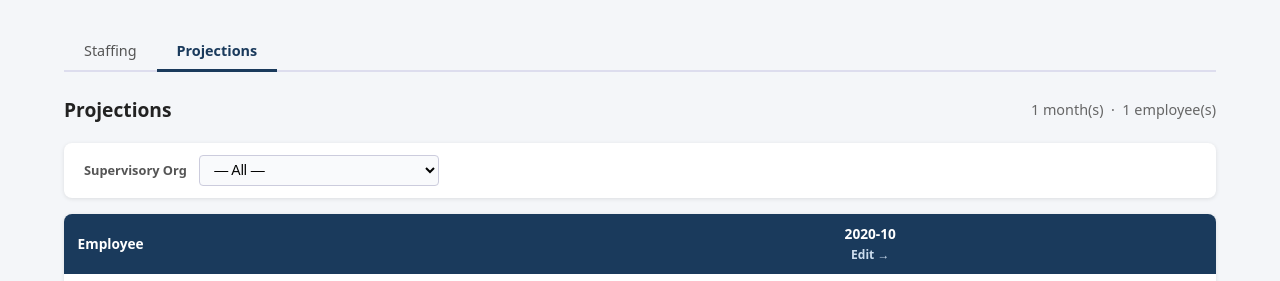
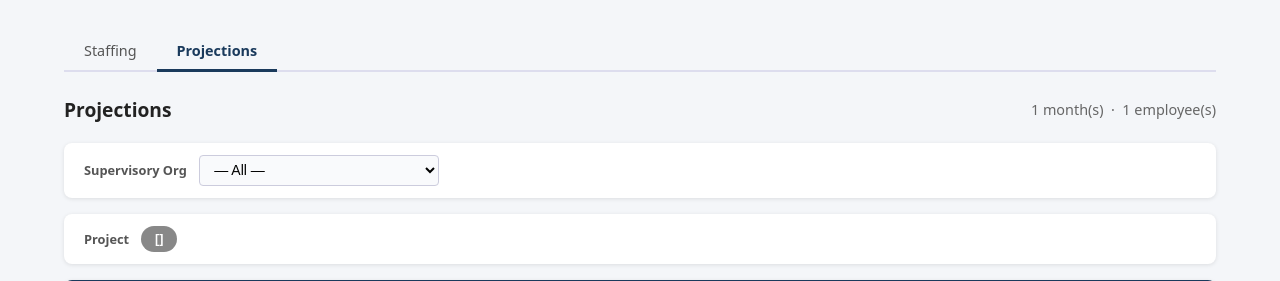
Before and after one commit to kkdt/claude-company, a Flask app: template templates/staffing_projections.html in a window 1280 px wide. Shown: the part 63-344 px from the top of the page. Run offline with Flask 3, Linux system fonts and the light colour scheme; the template is opened without the code that fills it: most values are stand-ins (such as "Sample title", 1, 10 or a date in 2020).

Commit message:
Color code project tags in Staffing Projections

```diff
--- a/templates/staffing_projections.html
+++ b/templates/staffing_projections.html
@@ -53,6 +53,19 @@
   }
   .filter-bar select:focus { outline: none; border-color: #1a3a5c; }
   .filter-count { font-size: 0.8rem; color: #888; }
+  .proj-filter-bar {
+    background: #fff; border-radius: 8px; box-shadow: 0 1px 4px rgba(0,0,0,.1);
+    padding: 0.75rem 1.25rem; margin-bottom: 1rem;
+    display: flex; align-items: center; gap: 0.5rem; flex-wrap: wrap;
+  }
+  .proj-filter-bar label { font-size: 0.8rem; font-weight: 600; color: #555; white-space: nowrap; margin-right: 0.25rem; }
+  .proj-filter-btn {
+    padding: 0.25rem 0.75rem; border-radius: 999px; border: 2px solid transparent;
+    font-size: 0.78rem; font-weight: 600; cursor: pointer; background: #e8f0fe; color: #1a3a5c;
+    transition: opacity .15s, box-shadow .15s;
+  }
+  .proj-filter-btn:hover { opacity: 0.85; }
+  .proj-filter-btn.active { border-color: rgba(0,0,0,.35); box-shadow: 0 0 0 2px rgba(0,0,0,.15); }
 
   /* Modal */
   .modal-backdrop {
@@ -119,11 +132,26 @@ const EMPLOYEE_DATA = {
   }{% if not loop.last %},{% endif %}
   {% endfor %}
 };
-const PROJ_DESCRIPTIONS = {
+const PROJ_META = {
   {% for pid, proj in proj_map.items() %}
-  {{ pid | tojson }}: {{ (proj.project_description or '') | tojson }}{% if not loop.last %},{% endif %}
+  {{ pid | tojson }}: {
+    "description": {{ (proj.project_description or '') | tojson }},
+    "color": {{ (proj.project_color or '') | tojson }}
+  }{% if not loop.last %},{% endif %}
   {% endfor %}
 };
+
+function projTagStyle(pid) {
+  const color = (PROJ_META[pid] || {}).color;
+  if (!color) return '';
+  // Compute relative luminance to pick contrasting text color
+  const r = parseInt(color.slice(1,3), 16) / 255;
+  const g = parseInt(color.slice(3,5), 16) / 255;
+  const b = parseInt(color.slice(5,7), 16) / 255;
+  const lum = 0.2126 * r + 0.7152 * g + 0.0722 * b;
+  const text = lum > 0.45 ? '#222' : '#fff';
+  return `background:${color};color:${text};`;
+}
 </script>
 
 <div class="subnav">
@@ -149,7 +177,7 @@ const PROJ_DESCRIPTIONS = {
 {% set orgs = employees | map(attribute='supervisor_organization') | select | unique | sort | list %}
 <div class="filter-bar">
   <label for="org-filter">Supervisory Org</label>
-  <select id="org-filter" onchange="filterByOrg(this.value)">
+  <select id="org-filter" onchange="applyFilters()">
     <option value="">— All —</option>
     {% for org in orgs %}
     <option value="{{ org }}">{{ org }}</option>
@@ -157,6 +185,24 @@ const PROJ_DESCRIPTIONS = {
   </select>
   <span class="filter-count" id="filter-count"></span>
 </div>
+
+{% if proj_map %}
+<div class="proj-filter-bar">
+  <label>Project</label>
+  {% for pid, proj in proj_map.items() | sort %}
+  {% set pc = proj.project_color or '' %}
+  <button type="button" class="proj-filter-btn" data-pid="{{ pid }}"
+    onclick="toggleProjFilter('{{ pid }}')"
+    {% if pc %}style="background:{{ pc }};color:{{ 'white' }};"{% endif %}>
+    {{ pid }}
+  </button>
+  {% endfor %}
+  <button type="button" id="clear-proj-filters" onclick="clearProjFilters()"
+    style="display:none;padding:0.25rem 0.75rem;border-radius:4px;border:1px solid #ccd;background:#fff;color:#666;font-size:0.78rem;cursor:pointer;margin-left:0.25rem;">
+    Clear
+  </button>
+</div>
+{% endif %}
 
 <div class="matrix-wrap">
   <table>
@@ -176,7 +222,9 @@ const PROJ_DESCRIPTIONS = {
     <tbody>
       {% for emp in employees | sort(attribute='employee_name') %}
       {% set eid = emp.employee_id %}
-      <tr data-org="{{ emp.supervisor_organization or '' }}">
+      {% set all_projs = [] %}
+      {% for yr, mo in months %}{% for pid in month_assignments.get((yr, mo), {}).get(eid, []) %}{% if pid not in all_projs %}{% set _ = all_projs.append(pid) %}{% endif %}{% endfor %}{% endfor %}
+      <tr data-org="{{ emp.supervisor_organization or '' }}" data-projects="{{ all_projs | join(',') }}">
         <td>
           <div class="emp-name">
             <button class="emp-btn" onclick="openModal('{{ eid }}')">{{ emp.employee_name }}</button>
@@ -188,7 +236,10 @@ const PROJ_DESCRIPTIONS = {
         <td class="month-cell">
           {% if projs %}
             {% for pid in projs | sort %}
-            <span class="proj-tag" title="{{ proj_map.get(pid, {}).get('project_description', '') }}">{{ pid }}</span>
+            {% set pc = proj_map.get(pid, {}).get('project_color', '') %}
+            <span class="proj-tag"
+              title="{{ proj_map.get(pid, {}).get('project_description', '') }}"
+              {% if pc %}data-color="{{ pc }}"{% endif %}>{{ pid }}</span>
             {% endfor %}
           {% else %}
             <span class="cell-empty">—</span>
@@ -225,16 +276,53 @@ const PROJ_DESCRIPTIONS = {
 {% endif %}
 
 <script>
-  function filterByOrg(org) {
+  // Apply project colors to table tags and filter buttons on load
+  document.querySelectorAll('.proj-tag[data-color]').forEach(tag => {
+    const style = projTagStyle(tag.textContent.trim());
+    if (style) tag.style.cssText = style;
+  });
+  document.querySelectorAll('.proj-filter-btn[data-pid]').forEach(btn => {
+    const style = projTagStyle(btn.dataset.pid);
+    if (style) btn.style.cssText = style;
+  });
+
+  const activeProjects = new Set();
+
+  function toggleProjFilter(pid) {
+    if (activeProjects.has(pid)) {
+      activeProjects.delete(pid);
+    } else {
+      activeProjects.add(pid);
+    }
+    document.querySelectorAll('.proj-filter-btn').forEach(btn => {
+      btn.classList.toggle('active', activeProjects.has(btn.dataset.pid));
+    });
+    document.getElementById('clear-proj-filters').style.display = activeProjects.size > 0 ? '' : 'none';
+    applyFilters();
+  }
+
+  function clearProjFilters() {
+    activeProjects.clear();
+    document.querySelectorAll('.proj-filter-btn').forEach(btn => btn.classList.remove('active'));
+    document.getElementById('clear-proj-filters').style.display = 'none';
+    applyFilters();
+  }
+
+  function applyFilters() {
+    const org = document.getElementById('org-filter').value;
     const rows = document.querySelectorAll('tbody tr');
     let visible = 0;
     rows.forEach(row => {
-      const match = !org || row.dataset.org === org;
-      row.style.display = match ? '' : 'none';
-      if (match) visible++;
+      const orgMatch = !org || row.dataset.org === org;
+      const rowProjs = new Set((row.dataset.projects || '').split(',').filter(Boolean));
+      const projMatch = activeProjects.size === 0 || [...activeProjects].some(pid => rowProjs.has(pid));
+      const show = orgMatch && projMatch;
+      row.style.display = show ? '' : 'none';
+      if (show) visible++;
     });
     const count = document.getElementById('filter-count');
-    count.textContent = org ? `${visible} of ${rows.length} employee(s)` : '';
+    const anyFilter = org || activeProjects.size > 0;
+    count.textContent = anyFilter ? `${visible} of ${rows.length} employee(s)` : '';
   }
 
   function openModal(eid) {
@@ -265,8 +353,10 @@ const PROJ_DESCRIPTIONS = {
           const tag = document.createElement('span');
           tag.className = 'proj-tag';
           tag.textContent = pid;
-          const desc = PROJ_DESCRIPTIONS[pid];
-          if (desc) tag.title = desc;
+          const meta = PROJ_META[pid] || {};
+          if (meta.description) tag.title = meta.description;
+          const s = projTagStyle(pid);
+          if (s) tag.style.cssText = s;
           tags.appendChild(tag);
         });
       } else {
```
Also changed, not shown: README.md.
